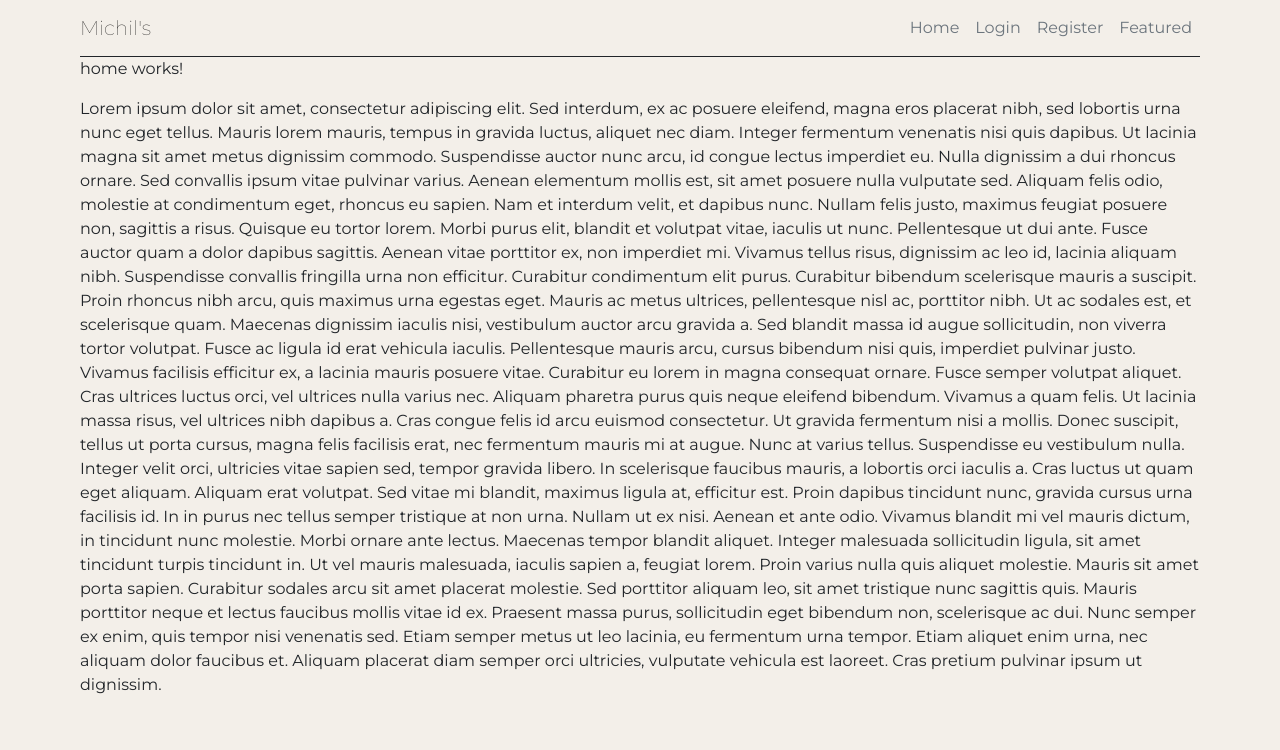
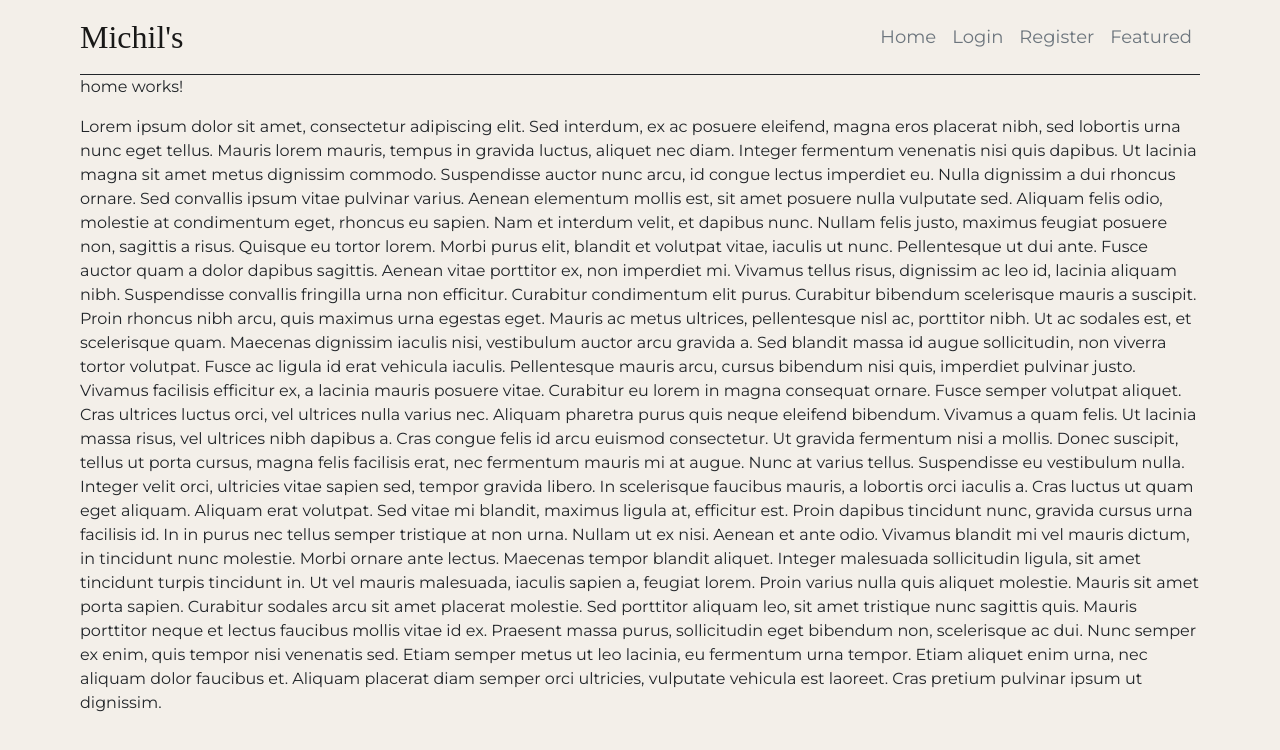
Before and after one commit to AsarMichil/image-poet-page, an Angular app: page / in a window 1280 px wide. Shown: the top 750 px of the page. Built offline with nearby package versions, Linux system fonts and the light colour scheme.

Commit message:
slightly prettier navbar

```diff
--- a/src/app/navbar/navbar.component.html
+++ b/src/app/navbar/navbar.component.html
@@ -2,7 +2,7 @@
 <div class="container-fluid bg-primary position-top sticky-top px-0">
   <div class="mx-md-7 mx-3 bg-primary">
     <nav class="navbar navbar-expand-md bg-body-tertiary">
-      <a class="navbar-brand" routerLink="/">Michil's</a>
+      <a class="navbar-brand brand-text" routerLink="/">Michil's</a>
 
       <button
         class="navbar-toggler"
@@ -17,20 +17,20 @@
       <div class="collapse navbar-collapse justify-content-end" [ngClass]="{ show: navbarOpen }">
         <ul class="navbar-nav ">
           <li class="nav-item">
-            <a class="nav-link link-secondary" routerLink="/">Home</a>
+            <a class="nav-link link-secondary nav-link-text" routerLink="/">Home</a>
           </li>
           <li class="nav-item">
-            <a class="nav-link link-secondary" routerLink="/login">Login</a>
+            <a class="nav-link link-secondary nav-link-text" routerLink="/login">Login</a>
           </li>
 
           <li class="nav-item">
-            <a class="nav-link link-secondary" routerLink="/register"
+            <a class="nav-link link-secondary nav-link-text" routerLink="/register"
               >Register
             </a>
           </li>
 
           <li class="nav-item">
-            <a class="nav-link link-secondary" routerLink="/featured"
+            <a class="nav-link link-secondary nav-link-text" routerLink="/featured"
               >Featured
             </a>
           </li>
--- a/src/styles.scss
+++ b/src/styles.scss
@@ -42,11 +42,12 @@ $utilities: map-merge(
 
 /* Importing Bootstrap SCSS file. */
 @import "bootstrap/scss/bootstrap";
-@import "scss-styles/custom-columns.scss";
-@import url("https://fonts.googleapis.com/css2?family=Montserrat:wght@100;300;400;500&display=swap");
+@import url("https://fonts.googleapis.com/css2?family=Libre+Baskerville&family=Montserrat:wght@100;300;400;500&display=swap");
+
 
 $heading-font-family: "Montserrat", sans-serif;
 $nav-font-family: "Montserrat", sans-serif;
+$brand-font-family: "Libre Baskerville, serif";
 $body-font-family: "Montserrat", sans-serif;
 $base-font-size: 18px;
 $base-font-weight: 400;
@@ -73,3 +74,14 @@ html {
 .obj-fit-cover{
   object-fit: cover;
 }
+
+.brand-text{
+  font-size: 32px;
+  font-family: $brand-font-family;
+  font-weight: $base-font-weight;
+}
+
+.nav-link-text{
+  font-size: 18px;
+  font-weight: $base-font-weight;
+}
```
Also changed, not shown: src/scss-styles/custom-columns.scss (deleted), src/scss-styles/navbar.scss (deleted).
